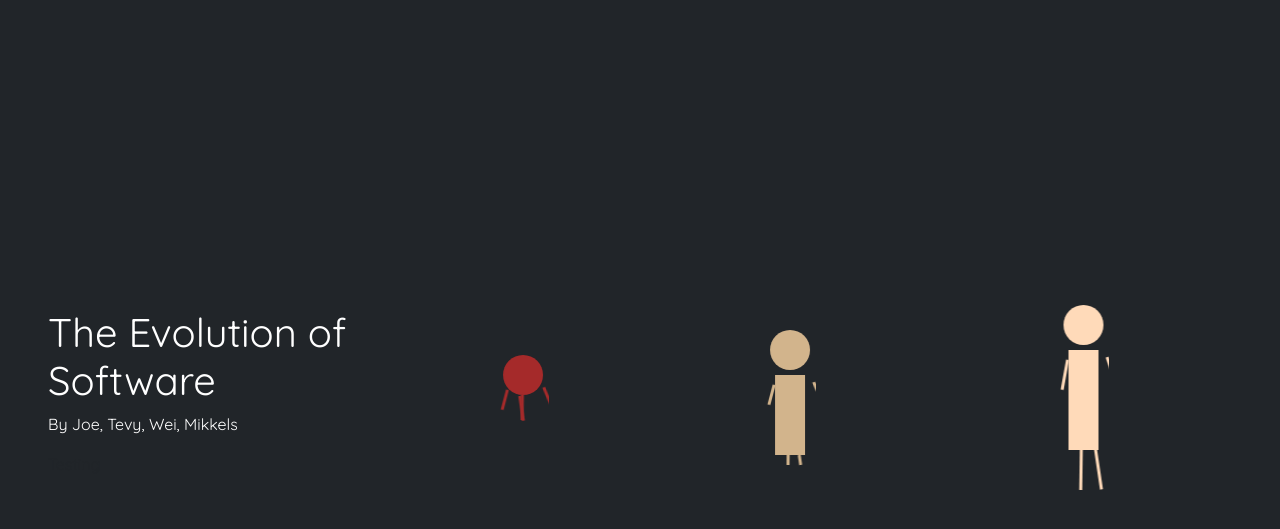
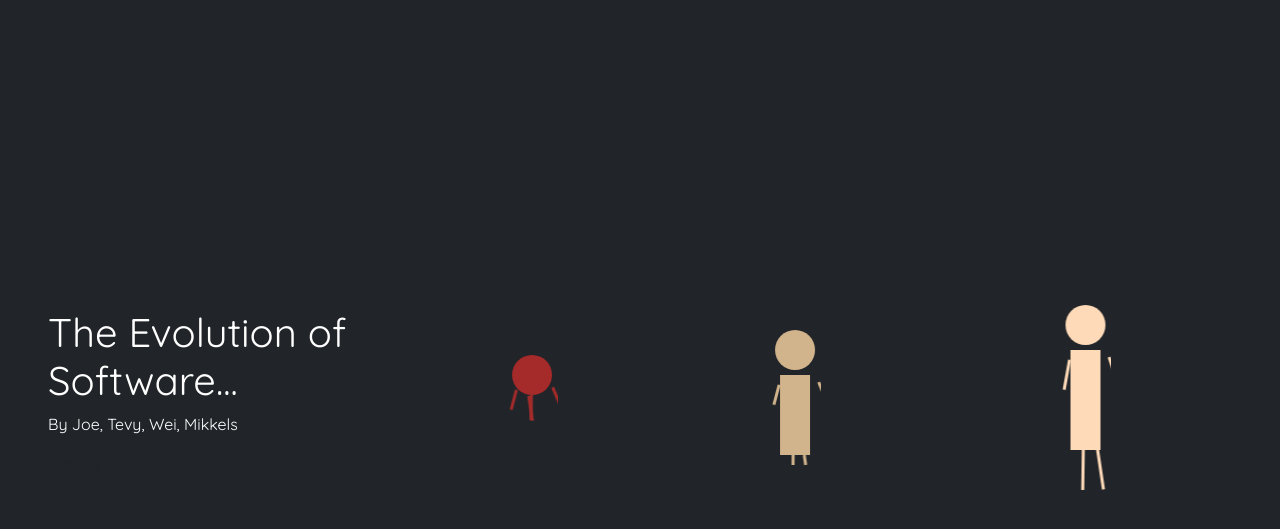
Before and after one commit to SWE40006/SWE40006, a PHP site: page / in a window 1280 px wide. Shown: the top 529 px of the page. Run offline with PHP 8.4, Linux system fonts and the light colour scheme.

Commit message:
Changing the index.php - 103804645

```diff
--- a/index.php
+++ b/index.php
@@ -72,7 +72,7 @@
 </head>
 <body class="bg-dark p-5">
     <div>
-        <h1 class="text-white">The Evolution of Software</h1>
+        <h1 class="text-white">The Evolution of Software...</h1>
         <p class="text-white">By  Joe, Tevy, Wei, Mikkels</p>
         <p>Testing</p>
     </div>
```
